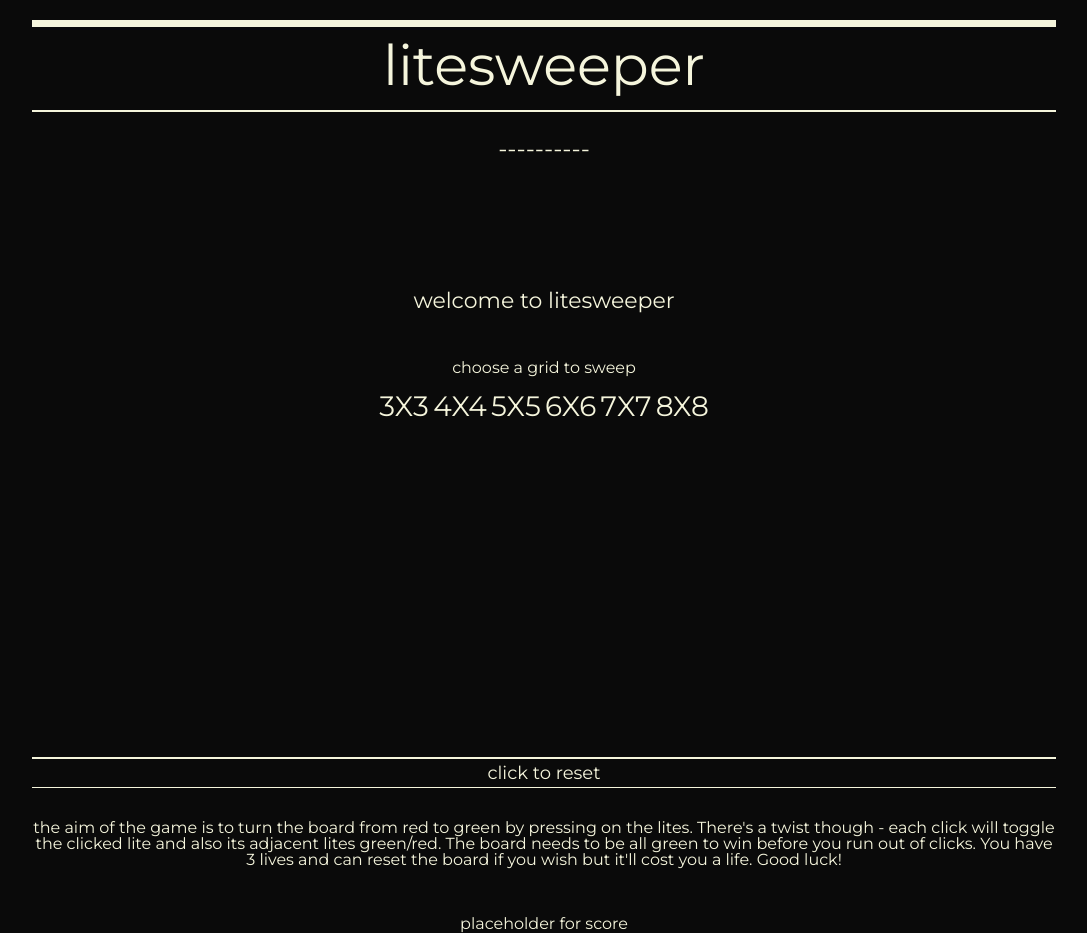
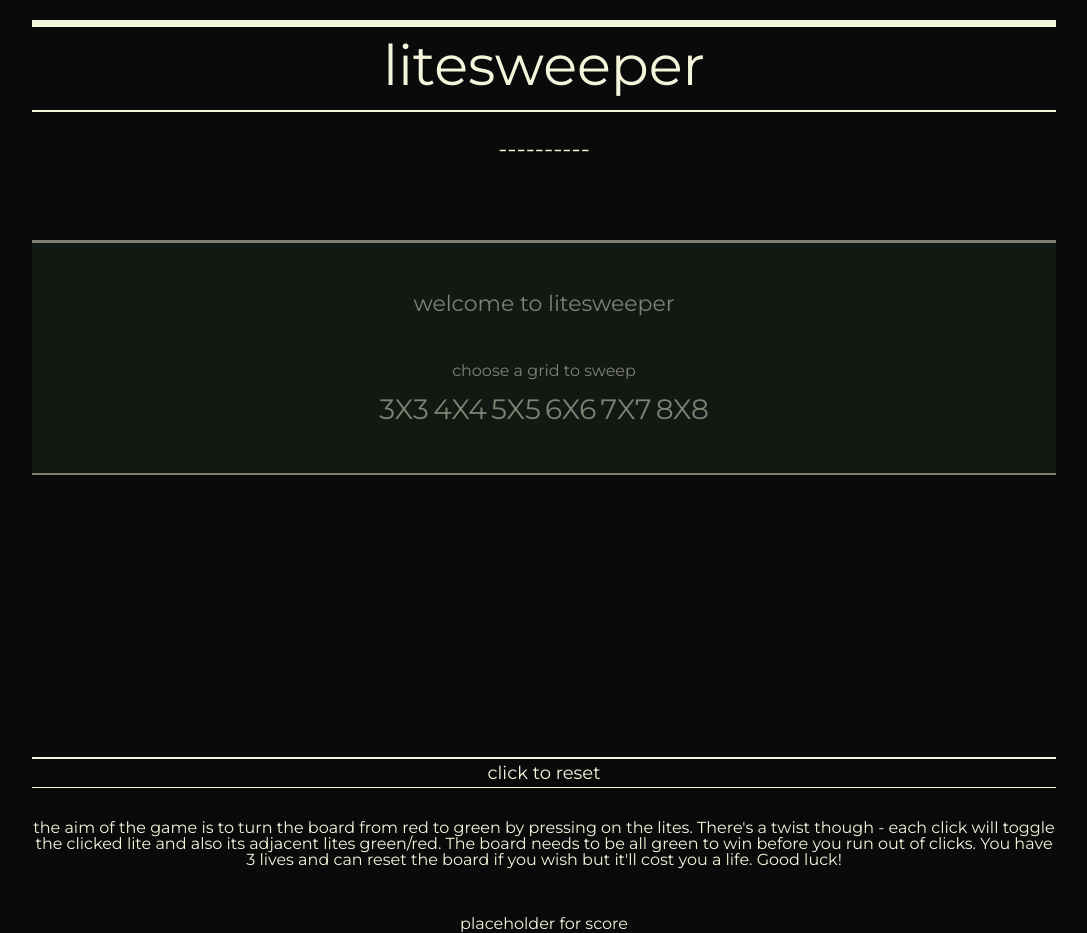
Before and after one commit to jaselchauhan/WDI_Project1, a PHP site: page / in a window 1280 px wide. Shown: the whole page, without its empty margins (96-1183 px from the left). Run offline with PHP 8.4, Linux system fonts and the light colour scheme; some libraries are stand-ins or nearby versions.

Commit message:
first pass of mvp.... self high five

```diff
--- a/css/app.css
+++ b/css/app.css
@@ -134,12 +134,18 @@ li:hover{
   margin-left: 10%;
   margin-right: 10%;
   top:30%;
-/*  border: 2px solid beige;
+  border: 2px solid beige;
+  border-top: 3px solid beige;
   border-right: none;
-  border-left:none;*/
+  border-left:none;
   padding-top: 50px;
   padding-bottom:50px;
+  background-color: rgba(35,55,35,0.7);
+  opacity: 0.5;
+
 }
+
+
 
 #welcomeMessage{
   font-size: 22px;
--- a/js/app.js
+++ b/js/app.js
@@ -32,7 +32,7 @@ $(document).ready(function() {
   var livesCounter = 3;
 
   // change the way this interacts as currently not loggin correct result.
-  var remainingClicks = startingClicks- turnCounter;
+  // var remainingClicks = startingClicks- turnCounter;
 
   var grid3score = 0;
   var grid4score = 0;
@@ -41,19 +41,28 @@ $(document).ready(function() {
   var grid7score = 0;
   var grid8score = 0;
 
+  // var x = (startingClicks- turnCounter);
+
  //main code block. runs on each lite click.
   $('.grid').on("click", 'li', function(li) {
 
     clickedIndex = this.id;
+
+    turnCounter ++;
+
+    // console.log(startingClicks - turnCounter);
 
       if(!gameOver()){
         move(isTopRow,isBottomRow,isLeftColumn,isRightColumn, clickedIndex);
         $(this).fadeOut(100);
         $(this).fadeIn(200);
         hasWon();
-          } else if (!!gameOver) {
+        $scoreBoard.html("clicks left: "+ (startingClicks - turnCounter) +  "     |     remaining tiles: " + remainingTiles() + "  |  lives remaining: " + livesCounter );
+      } else {
         //do i need a condition/animation here for when gameover evaluates to true.
-            console.log("testing condition for if game over is true");
+        // console.log("testing condition for if game over is true");
+        $scoreBoard.html("clicks left: "+ (startingClicks - turnCounter) +  "     |     remaining tiles: " + remainingTiles() + "  |  lives remaining: " + livesCounter );
+        gameOver();
     }
   });
 /*
@@ -131,11 +140,7 @@ $(document).ready(function() {
 ----------------------------------------------------------------------------------------------------------------
 */
 
-  function updateRemainingClickCounter () {
-    remainingClicks = startingClicks- turnCounter;
-    console.log("you have " + remainingClicks + " clicks left")
-    return remainingClicks;
-  }
+
 
   function prepBoard(){
     resetBoard();
@@ -148,25 +153,31 @@ $(document).ready(function() {
     //tests to see if player has lives left. if yes then do nothing but move onto next code block. if no, then bring back welcome screen and reset the lives counter to 3 ready for the next game.
 
     //also should show the scoreboard to show final score.
-
     if(livesCounter<=0){
       $gridSizeSelector.show();
       $welcomeMsg.show();
       $('#welcome').fadeIn();
+      $p1score.html("game over you've lost all your lives, select another grid below to start again!");
       resetBoard();
       livesCounter =3;
       return true;
     };
 
-    if(startingClicks - turnCounter > 0 ) {
+    if(startingClicks - turnCounter > 0) {
       return false;
     } else {
         $('#welcome').delay(400).fadeOut();
       $p1score.html("you've run out of clicks... try again. Lives remaining: " + (livesCounter -1));
+
+      $tileArray.each(function(i, value){
+        $(this).delay(1000).fadeOut();
+        $(this).delay(4000).fadeIn();
+      })
+
       $gridSizeSelector.hide();
       $welcomeMsg.hide();
       $('#welcome').delay(400).fadeIn();
-      $('#welcome').delay(4000).fadeOut();
+      $('#welcome').delay(2000).fadeOut();
       livesCounter-=1;
       resetBoard();
       return true;
@@ -211,12 +222,8 @@ $(document).ready(function() {
         }
       });
 
-      $scoreBoard.html("clicks left: "+ (startingClicks- turnCounter) + "     |     remaining tiles: " + remainingTiles() + "  |  lives remaining: " + livesCounter );
-
       if(greenTileCount == $tileArray.length) {
         $('#welcome').delay(400).fadeIn();
-        $(".grid").fadeOut(2000);
-        $(".grid").fadeIn(50);
         player1score = turnCounter;
         resetBoard();
 
@@ -226,32 +233,25 @@ $(document).ready(function() {
         $welcomeMsg.hide();
         $gridSizeSelector.show();
 
+        $tileArray.each(function(i, value){
+          $(this).css({"background-color":"rgba(41,242,44,0.8)"});
+          $(this).delay(1000).fadeOut();
+        })
 
-        //change css background color of all li elements to green.
-        //hide and show these li elements so they are flashing.
-        //re-change the css background color of all li elements back to default red.
-
-        $('#welcome').delay(4500).fadeOut();
         $p1score.html("you've won! " + player1score + " is the score for this level...choose next level to play");
-
         return true;
       }
         greenTileCount = 0;
     };
 
-
-
     // resets the board back to red and the counters back to 0
     function resetBoard() {
-
       $tileArray.each(function (i, value) {
-
         var removeGreen = $($tileArray[i]).removeClass("green");
         turnCounter = 0;
         greenTileCount = 0;
       });
     }
-
 
     //logic for turning the right grids to green. takes in 5 arguments - 4 of which are to check for where the borders of the grid lie, and the final argument is the clicked lite index number.
     function move (isTopRow,isBottomRow,isLeftColumn,isRightColumn, clickedIndex) {
@@ -268,49 +268,22 @@ $(document).ready(function() {
 
       if(isTopRow(clickedIndex) && isLeftColumn(clickedIndex)){
         currentClick.push(rel1,rel4);
-        turnCounter ++;
-        updateRemainingClickCounter();
-        // console.log(updateRemainingClickCounter());
       } else if (isTopRow(clickedIndex) && isRightColumn(clickedIndex)) {
           currentClick.push(rel2,rel4);
-          turnCounter ++;
-          updateRemainingClickCounter();
-          // console.log(updateRemainingClickCounter());
       } else if (isBottomRow(clickedIndex) && isLeftColumn(clickedIndex)){
           currentClick.push(rel1,rel3);
-          turnCounter ++;
-          updateRemainingClickCounter();
-          // console.log(updateRemainingClickCounter());
       } else if (isBottomRow(clickedIndex) && isRightColumn(clickedIndex)){
           currentClick.push(rel2,rel3);
-          turnCounter ++;
-          updateRemainingClickCounter();
-          // console.log(updateRemainingClickCounter());
       } else if (isTopRow(clickedIndex)) {
           currentClick.push(rel1,rel2,rel4);
-          turnCounter ++;
-          updateRemainingClickCounter();
-          // console.log(updateRemainingClickCounter());
       } else if (isBottomRow(clickedIndex)){
           currentClick.push(rel1,rel2,rel3);
-          turnCounter ++;
-          updateRemainingClickCounter();
-          // console.log(updateRemainingClickCounter());
       } else if (isLeftColumn(clickedIndex)){
           currentClick.push(rel1,rel3,rel4);
-          turnCounter ++;
-          updateRemainingClickCounter();
-          // console.log(updateRemainingClickCounter());
       } else if (isRightColumn(clickedIndex)){
           currentClick.push(rel2,rel3,rel4);
-          turnCounter ++;
-          updateRemainingClickCounter();
-          // console.log(updateRemainingClickCounter());
       } else {
           currentClick.push(rel1,rel2,rel3,rel4);
-          turnCounter ++;
-          updateRemainingClickCounter();
-          // console.log(updateRemainingClickCounter());
       }
 
       animateRelTileArray = currentClick;
@@ -373,17 +346,14 @@ $(document).ready(function() {
       }
     }
 
-
     function create8X8 () {
-
       for (i=0;i<64;i++){
         var newSquare = "<li id="+parseInt(i)+"></li>";
         $(".grid").append(newSquare);
       }
-
         $tileArray = $("li");
         row_length = Math.sqrt($tileArray.length);
-        $($tileArray).css("height", "10%").css("width", "10%");
+        $tileArray.css("height", "10%").css("width", "10%");
     }
 
     function create7X7 () {
@@ -391,11 +361,9 @@ $(document).ready(function() {
         var newSquare = "<li id="+parseInt(i)+"></li>";
         $(".grid").append(newSquare);
       }
-
       $tileArray = $("li");
       row_length = Math.sqrt($tileArray.length);
-      $($tileArray).css("height", "12%").css("width", "12%");
-
+      $tileArray.css("height", "12%").css("width", "12%");
     }
 
     function create6X6 () {
@@ -403,11 +371,9 @@ $(document).ready(function() {
         var newSquare = "<li id="+parseInt(i)+"></li>";
         $(".grid").append(newSquare);
       }
-
       $tileArray = $("li");
       row_length = Math.sqrt($tileArray.length);
-      $($tileArray).css("height", "14%").css("width", "14%");
-
+      $tileArray.css("height", "14%").css("width", "14%");
     }
 
     function create5X5 () {
@@ -415,11 +381,9 @@ $(document).ready(function() {
         var newSquare = "<li id="+parseInt(i)+"></li>";
         $(".grid").append(newSquare);
       }
-
       $tileArray = $("li");
       row_length = Math.sqrt($tileArray.length);
-      $($tileArray).css("height", "18%").css("width", "18%");
-
+      $tileArray.css("height", "18%").css("width", "18%");
     }
 
     function create4X4 () {
@@ -430,10 +394,9 @@ $(document).ready(function() {
 
       $tileArray = $("li");
       row_length = Math.sqrt($tileArray.length);
-      $($tileArray).css("height", "23%").css("width", "23%");
+      $tileArray.css("height", "23%").css("width", "23%");
 
     }
-
 
     function create3X3 () {
       for (i=0;i<9;i++){
@@ -443,7 +406,7 @@ $(document).ready(function() {
 
       $tileArray = $("li");
       row_length = Math.sqrt($tileArray.length);
-      $($tileArray).css("height", "31%").css("width", "31%");
+      $tileArray.css("height", "31%").css("width", "31%");
 
     }
 
@@ -455,27 +418,21 @@ $(document).ready(function() {
 
         if (arrayLength ===9){
           grid3score= player1score;
-          // console.log(grid3score);
           $playerScoreboard.html("3X3 score: " + grid3score + " | " + "4X4 score: " + grid4score + " | " +"5X5 score: " + grid5score + " | " +"6X6 score: " + grid6score + " | " +"7X7 score: " + grid7score + " | "+"8X8 score: " + grid8score);
         } else if (arrayLength ===16){
           grid4score= player1score;
-          // console.log(grid4score);
           $playerScoreboard.html("3X3 score: " + grid3score + " | " + "4X4 score: " + grid4score + " | " +"5X5 score: " + grid5score + " | " +"6X6 score: " + grid6score + " | " +"7X7 score: " + grid7score + " | "+"8X8 score: " + grid8score);
         } else if (arrayLength ===25){
             grid5score= player1score;
-            // console.log(grid5score);
             $playerScoreboard.html("3X3 score: " + grid3score + " | " + "4X4 score: " + grid4score + " | " +"5X5 score: " + grid5score + " | " +"6X6 score: " + grid6score + " | " +"7X7 score: " + grid7score + " | "+"8X8 score: " + grid8score);
         } else if (arrayLength ===36){
             grid6score= player1score;
-            // console.log(grid6score);
             $playerScoreboard.html("3X3 score: " + grid3score + " | " + "4X4 score: " + grid4score + " | " +"5X5 score: " + grid5score + " | " +"6X6 score: " + grid6score + " | " +"7X7 score: " + grid7score + " | "+"8X8 score: " + grid8score);
         } else if (arrayLength ===49){
             grid7score= player1score;
-            // console.log(grid7score);
             $playerScoreboard.html("3X3 score: " + grid3score + " | " + "4X4 score: " + grid4score + " | " +"5X5 score: " + grid5score + " | " +"6X6 score: " + grid6score + " | " +"7X7 score: " + grid7score + " | "+"8X8 score: " + grid8score);
         } else if (arrayLength ===64){
             grid8score= player1score;
-            // console.log(grid8score);
             $playerScoreboard.html("3X3 score: " + grid3score + " | " + "4X4 score: " + grid4score + " | " +"5X5 score: " + grid5score + " | " +"6X6 score: " + grid6score + " | " +"7X7 score: " + grid7score + " | "+"8X8 score: " + grid8score);
         }
     }
```
Also changed, not shown: home.html (+6 -11 lines). Lines whose indentation alone changed are shown as unchanged.
